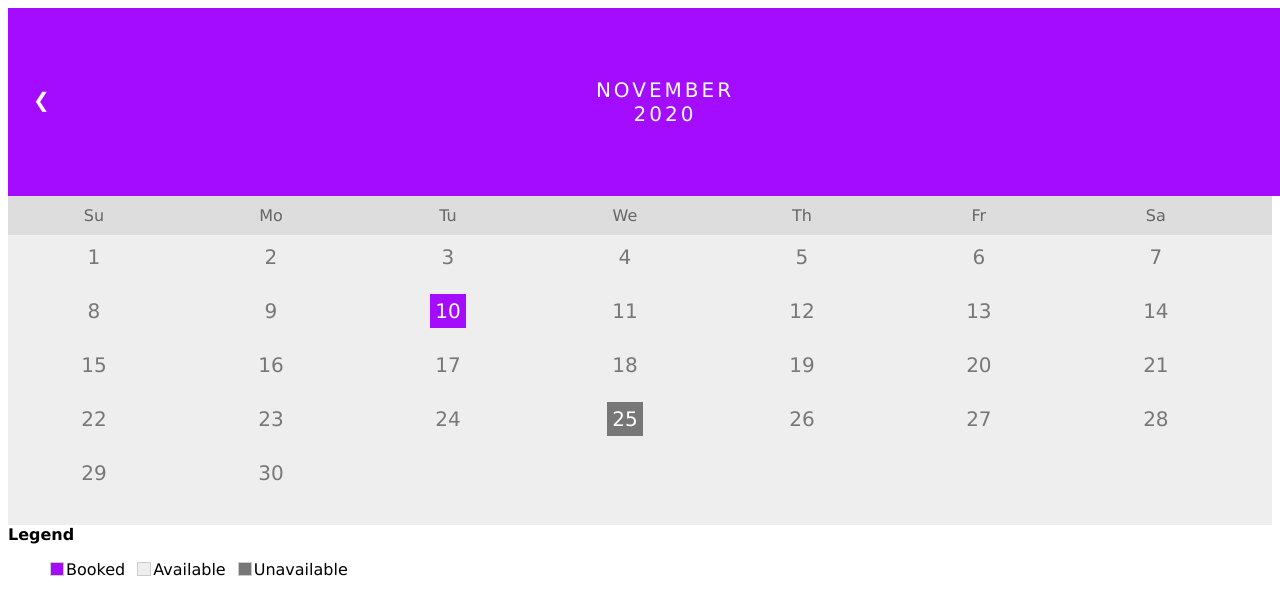
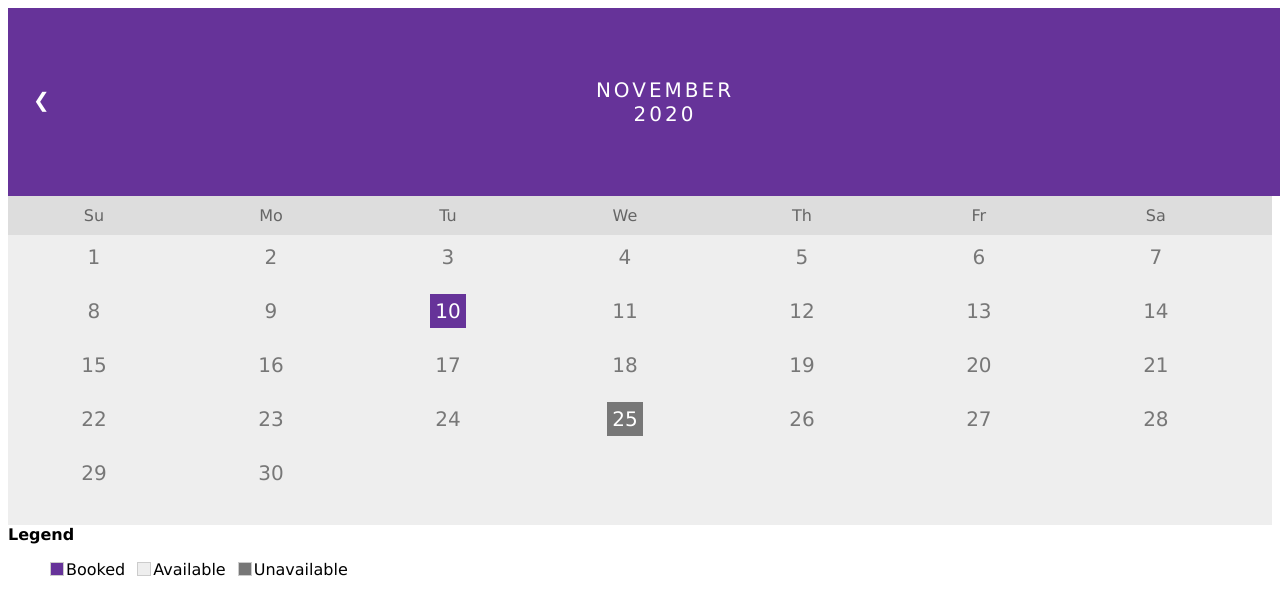
Before and after one commit to calebfins/CSCI-490-Semester-Project-doChart, a PHP site: page /viewappointment.php in a window 1280 px wide; the page is wider, and only the part inside the window is pictured. Shown: the top 615 px of that part. Run offline with PHP 8.4, Linux system fonts and the light colour scheme.

Commit message:
Updated title and made color correction

```diff
--- a/calendarstyle.css
+++ b/calendarstyle.css
@@ -7,7 +7,7 @@ body {font-family: Verdana, sans-serif;}
     width: 100%;
     background: #1abc9c;
     text-align: center;
-    background-color: #a40cff
+    background-color: rebeccapurple
 }
 
 /* Month list */
@@ -69,7 +69,7 @@ body {font-family: Verdana, sans-serif;}
 /* Highlight the "current" day */
 .days li .active {
     padding: 5px;
-    background: #a40cff;
+    background: rebeccapurple;
     color: white !important
 }
 .days li .not {
@@ -86,6 +86,6 @@ body {font-family: Verdana, sans-serif;}
 .legend li { float: left; margin-right: 10px; }
 .legend span { border: 1px solid #ccc; float: left; width: 12px; height: 12px; margin: 2px; }
 /* your colors */
-.legend .booked { background-color: #a40cff; }
+.legend .booked { background-color: rebeccapurple; }
 .legend .available { background-color: #eee; }
 .legend .unavailable { background-color: #777; }
--- a/patientScreen.php
+++ b/patientScreen.php
@@ -1,4 +1,4 @@
-<?php include('server.php'); ?>
+<?php //include('server.php'); ?>
 <!DOCTYPE html>
 <html lang="en">
 <?php
@@ -7,6 +7,7 @@ $USER_IDENTIFICATION = "NULL";
 $RESULT ="";
 ?>
 <head>
+    <title>Patient Portal</title>
     <link rel="stylesheet" href="layout.css">
     <link rel="stylesheet" href="mystyle.css">
     <style>
```
